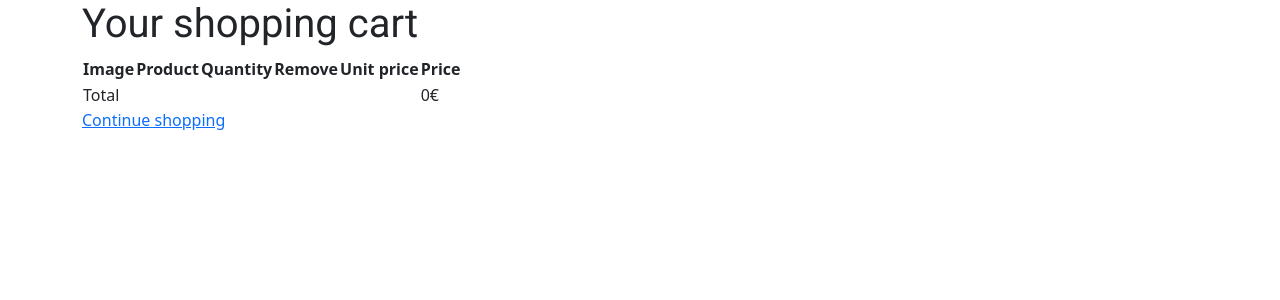
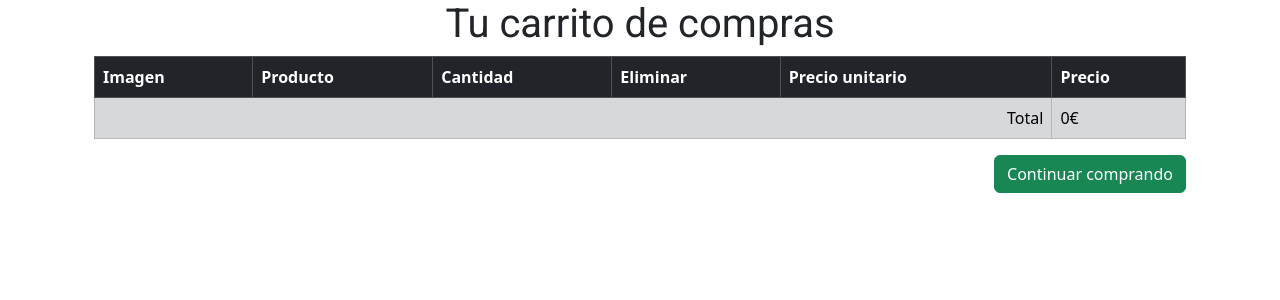
Before and after one commit to NEXUS-PGPI/ardueshop, a Django app: page /cart/ in a window 1280 px wide. Shown: the part 72-372 px from the top of the page. Run offline with Django 4.2, Linux system fonts and the light colour scheme; some libraries are stand-ins or nearby versions.

Commit message:
fix: Change cart html

```diff
--- a/ardueshop/cart/templates/cart/detail.html
+++ b/ardueshop/cart/templates/cart/detail.html
@@ -2,20 +2,27 @@
 {% load static %}
 
 {% block title %}
-  Your shopping cart
+  Tu carrito de compras
 {% endblock %}
 
 {% block content %}
-  <h1>Your shopping cart</h1>
-  <table class="cart">
-    <thead>
+  <div class="container">
+    <div class="row">
+      <div class="col-12 text-center">
+        <h1>Tu carrito de compras</h1>
+      </div>
+    </div>
+    <div class="row">
+      <div class="col-12">
+        <table class="table table-striped table-bordered">
+          <thead class="table-dark">
             <tr>
-        <th>Image</th>
-        <th>Product</th>
-        <th>Quantity</th>
-        <th>Remove</th>
-        <th>Unit price</th>
-        <th>Price</th>
+              <th>Imagen</th>
+              <th>Producto</th>
+              <th>Cantidad</th>
+              <th>Eliminar</th>
+              <th>Precio unitario</th>
+              <th>Precio</th>
             </tr>
           </thead>
           <tbody>
@@ -24,8 +31,7 @@
                 <tr>
                   <td>
                     <a href="{{ product.get_absolute_url }}">
-                <img src="{% if product.image %}{{ product.image.url }}
-                {% else %}{% static "img/no_image.png" %}{% endif %}">
+                      <img src="{% if product.image %}{{ product.image.url }}{% else %}{% static "img/no_image.png" %}{% endif %}" class="img-thumbnail" alt="{{ product.name }}">
                     </a>
                   </td>
                   <td>{{ product.name }}</td>
@@ -33,13 +39,13 @@
                     <form action="{% url "cart:cart_add" product.id %}" method="post">
                       {{ item.update_quantity_form.quantity }}
                       {{ item.update_quantity_form.override }}
-                <input type="submit" value="Update">
+                      <button type="submit" class="btn btn-primary btn-sm">Actualizar</button>
                       {% csrf_token %}
                     </form>
                   </td>
                   <td>
                     <form action="{% url "cart:cart_remove" product.id %}" method="post">
-                <input type="submit" value="Remove">
+                      <button type="submit" class="btn btn-danger btn-sm">Eliminar</button>
                       {% csrf_token %}
                     </form>
                   </td>
@@ -48,15 +54,16 @@
                 </tr>
               {% endwith %}
             {% endfor %}
-      <tr class="total">
-        <td>Total</td>
-        <td colspan="4"></td>
+            <tr class="table-secondary">
+              <td colspan="5" class="text-end">Total</td>
               <td class="num">{{ cart.get_total_price }}€</td>
             </tr>
           </tbody>
         </table>
-  <p class="text-right">
-    <a href="{% url "product:catalogue" %}" class="button
-    light">Continue shopping</a>
+        <p class="text-end">
+          <a href="{% url "product:catalogue" %}" class="btn btn-success">Continuar comprando</a>
         </p>
+      </div>
+    </div>
+  </div>
 {% endblock %}
```
Lines whose indentation alone changed are shown as unchanged.
